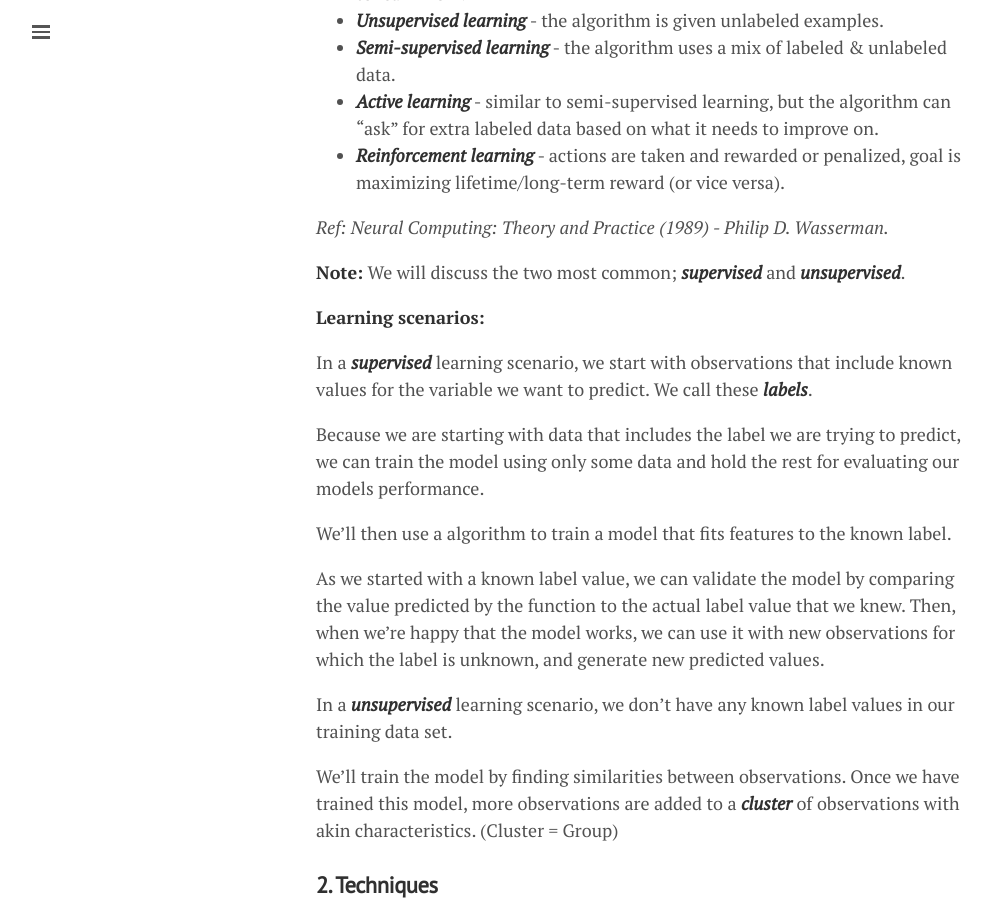
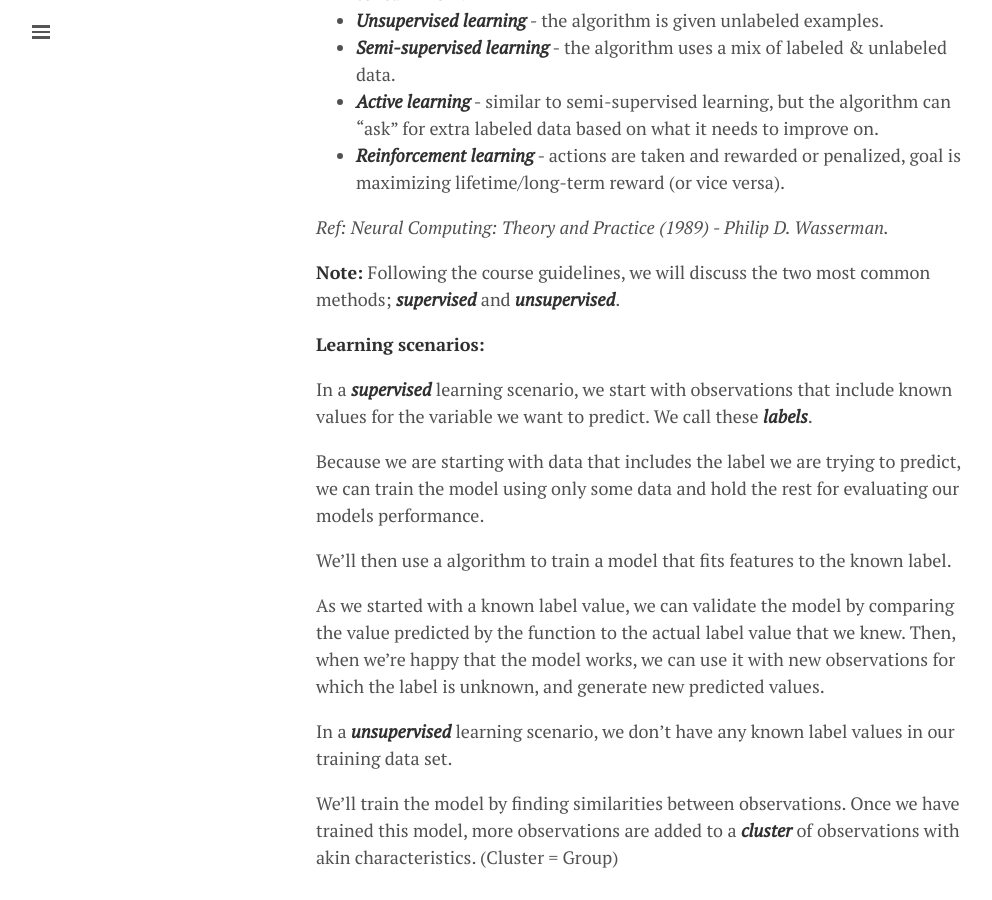
Before and after one commit to lgeurts/lgeurts.github.io, a Jekyll site: the page built from _posts/2018-06-29-artificial-intelligence-basics.md, in a window 1280 px wide and 900 px high, scrolled down 1798 px. Shown: the whole window, without its empty margins (0-992 px from the left). Built offline with Jekyll 4.4.1, drawn with Linux system fonts in a browser that asks for light colours; nearby versions of some CDN libraries.

Commit message:
Update 2018-06-29-artificial-intelligence-basics.md

```diff
--- a/_posts/2018-06-29-artificial-intelligence-basics.md
+++ b/_posts/2018-06-29-artificial-intelligence-basics.md
@@ -50,7 +50,7 @@ There are also values we try to predict (Y). We will use training cases to train
 
 *Ref: Neural Computing: Theory and Practice (1989) - Philip D. Wasserman.*
 
-**Note:** We will discuss the two most common; ***supervised*** and ***unsupervised***.
+**Note:** Following the course guidelines, we will discuss the two most common methods; ***supervised*** and ***unsupervised***.
 
 **Learning scenarios:**
 
```
